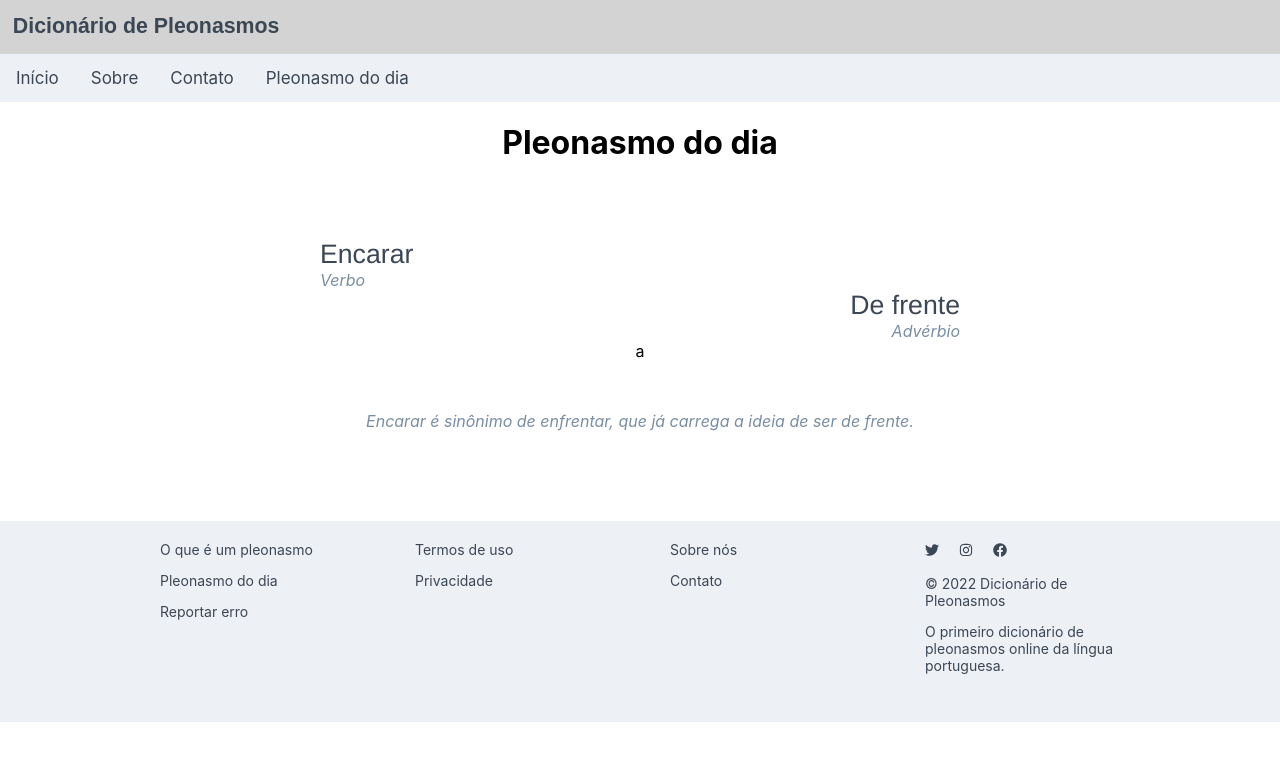
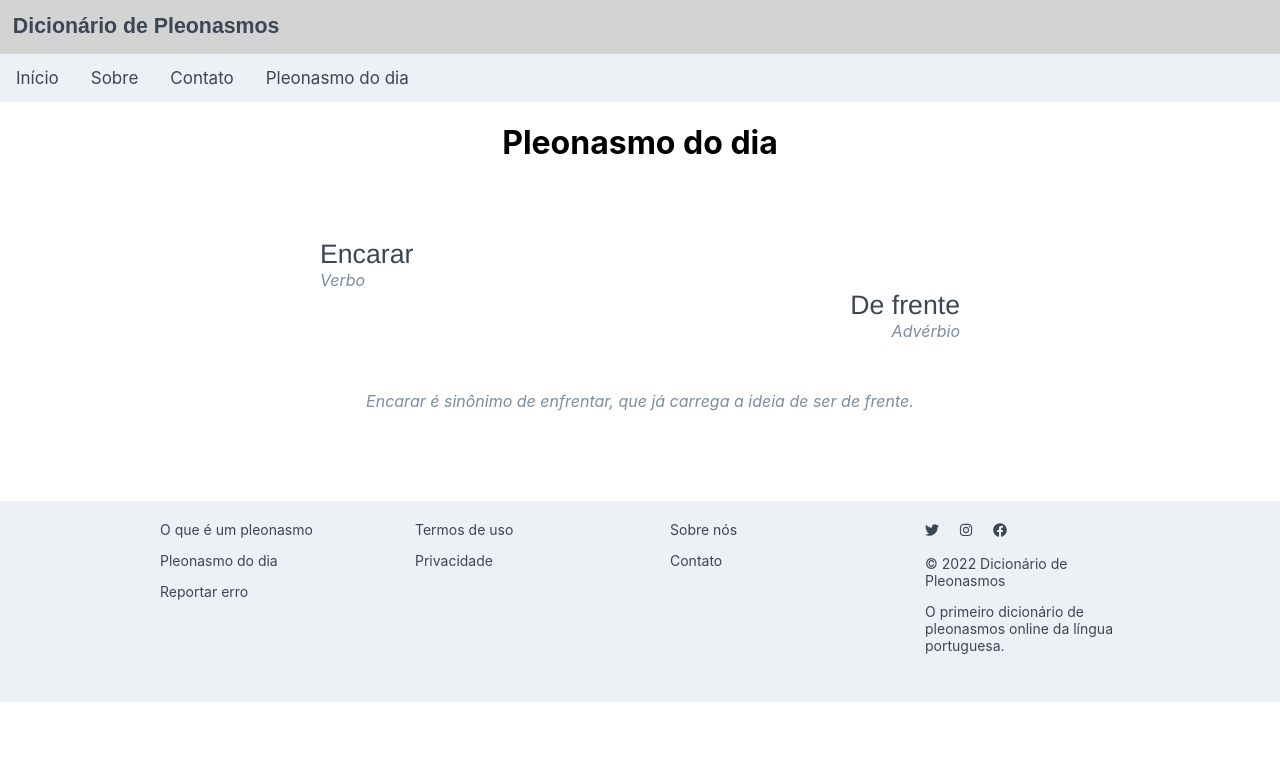
Before and after one commit to iikaro/dicionario-de-pleonasmos, a React (Create React App) app: page /react-app/pleonasm-of-the-day in a window 1280 px wide. Shown: the top 760 px of the page. Built offline with nearby package versions, Linux system fonts and the light colour scheme.

Commit message:
fix: remove random character

```diff
--- a/src/Components/Pages/Entry/Entry.js
+++ b/src/Components/Pages/Entry/Entry.js
@@ -24,7 +24,6 @@ export const Entry = () => {
                 {DictData[27].secondWordClass}
             </EntrySecondPartDefinition>
 
-a
             <EntryExplanation>
                 {DictData[27].explanation}
             </EntryExplanation>
```
